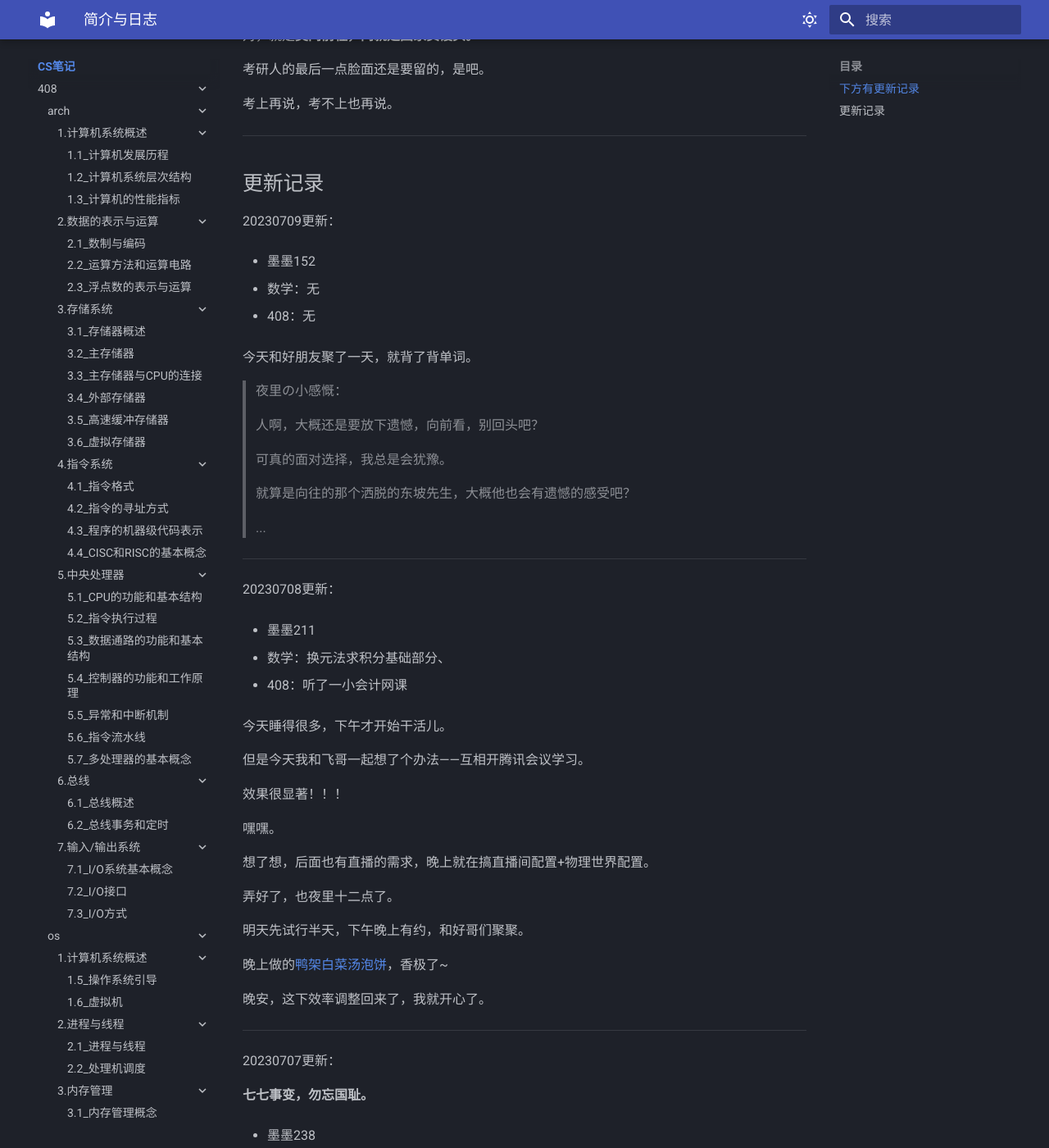
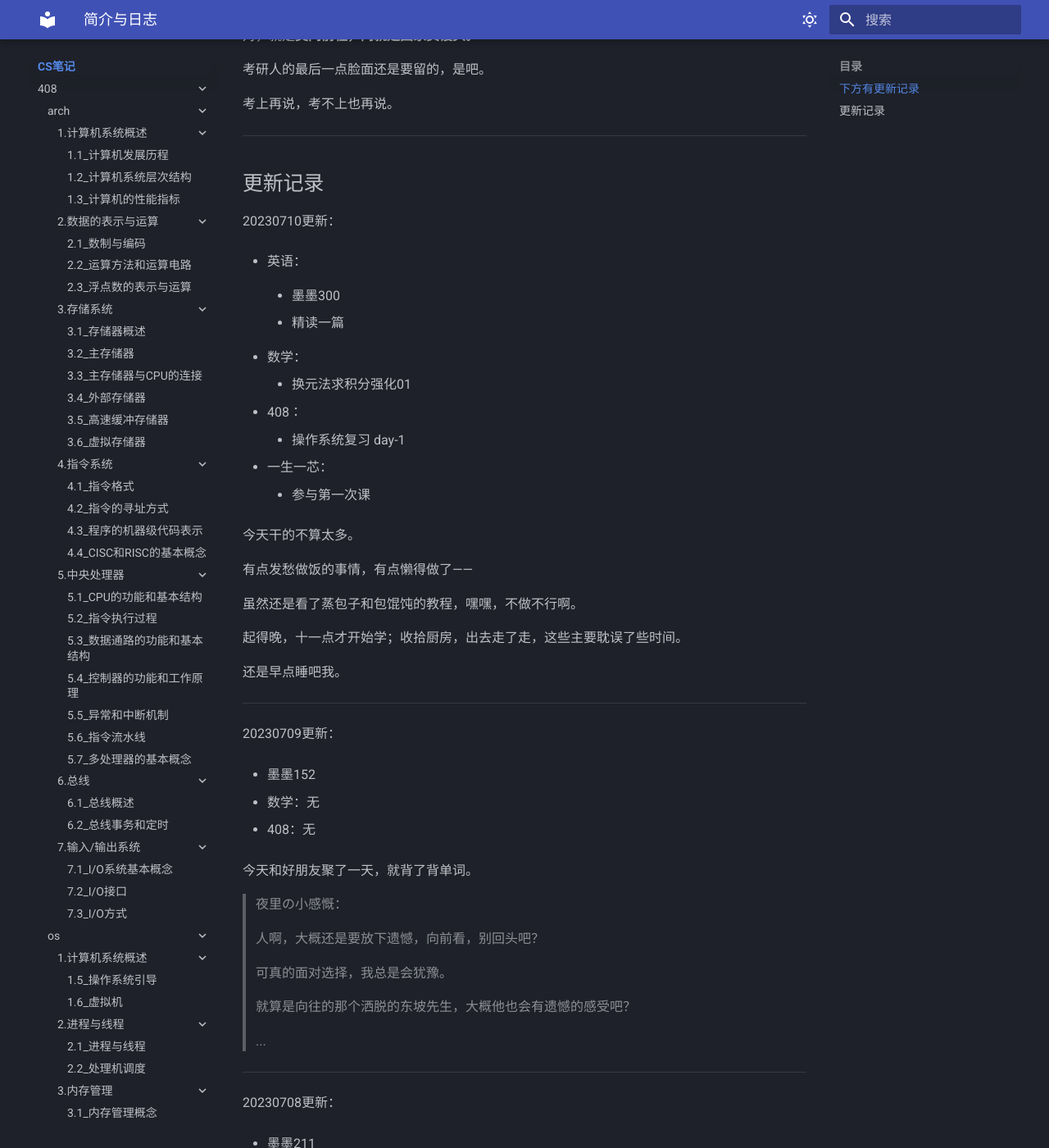
Before and after one commit to Haohahahaha/cs, an MkDocs documentation site: the page built from docs/index.md, in a window 1280 px wide and 1400 px high, scrolled down 768 px. Shown: the whole window at 82% size. Built offline with MkDocs 1.6.1 and Material for MkDocs 9.7.7, drawn with Linux system fonts in a browser that asks for light colours.

Commit message:
2023-07-10_22:43:22 update

```diff
--- a/docs/index.md
+++ b/docs/index.md
@@ -39,6 +39,38 @@
 <a id="update"></a>
 
 ## 更新记录
+
+20230710更新：
+
+- 英语：
+
+    - 墨墨300
+
+    - 精读一篇
+
+- 数学：
+
+    - 换元法求积分强化01
+
+- 408：
+
+    - 操作系统复习 day-1
+
+- 一生一芯：
+
+    - 参与第一次课
+
+今天干的不算太多。
+
+有点发愁做饭的事情，有点懒得做了——
+
+虽然还是看了蒸包子和包馄饨的教程，嘿嘿，不做不行啊。
+
+起得晚，十一点才开始学；收拾厨房，出去走了走，这些主要耽误了些时间。
+
+还是早点睡吧我。
+
+---
 
 20230709更新：
 
```
